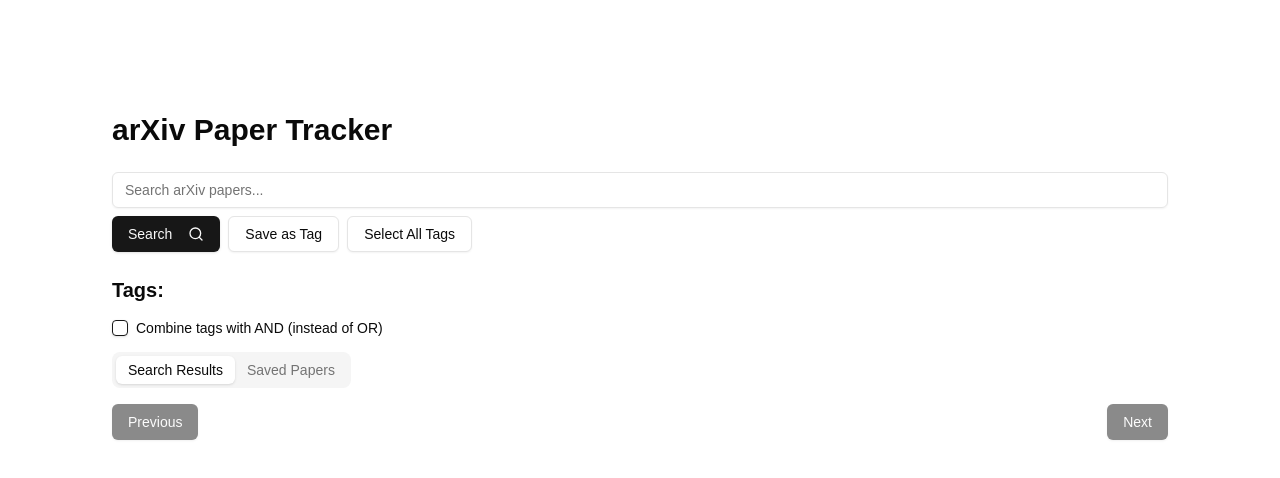
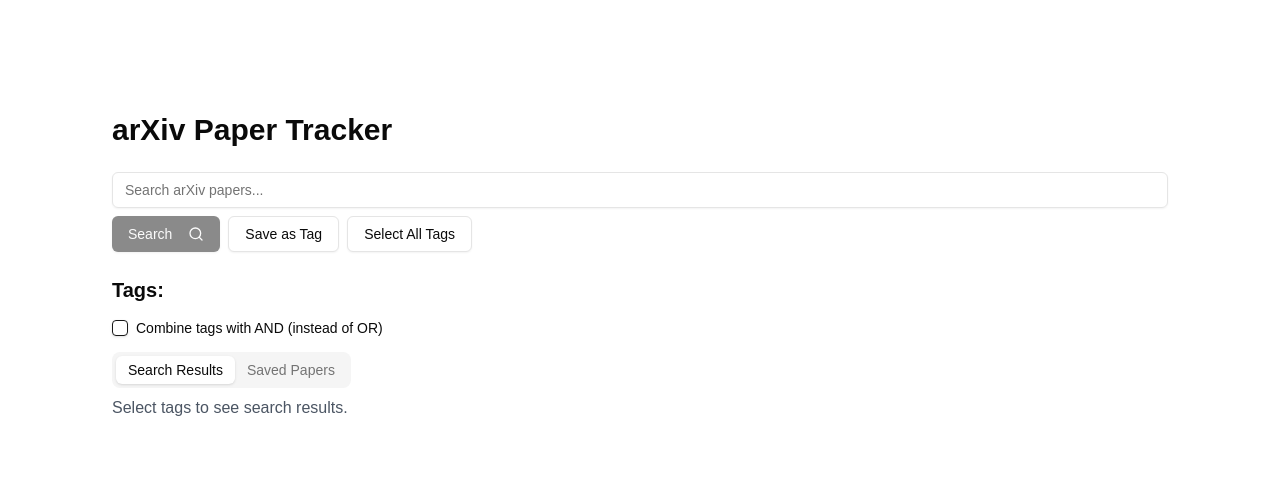
Before and after one commit to sdh0618/arxiv-tracker, a Next.js app: page / in a window 1280 px wide. Shown: the top 478 px of the page. Built offline with nearby package versions, Linux system fonts and the light colour scheme.

Commit message:
add functionality to handle selected tags and update search results accordingly

```diff
--- a/app/arxiv-tracker.tsx
+++ b/app/arxiv-tracker.tsx
@@ -53,6 +53,12 @@
     localStorage.setItem('savedPapers', JSON.stringify(savedPapers))
     localStorage.setItem('tags', JSON.stringify(tags))
   }, [savedPapers, tags])
+
+  useEffect(() => {
+    if (selectedTags.length > 0) {
+      searchPapers(0)
+    }
+  }, [selectedTags])
 
   const toggleAllTags = () => {
     if (allTagsSelected) {
@@ -157,7 +163,7 @@
           onChange={(e) => setQuery(e.target.value)}
           className="flex-grow"
         />
-        <Button onClick={() => searchPapers(0)} disabled={loading}>
+        <Button onClick={() => searchPapers(0)} disabled={loading || selectedTags.length === 0}>
           {loading ? "Searching..." : "Search"}
           <Search className="ml-2 h-4 w-4" />
         </Button>
@@ -228,7 +234,10 @@
           <TabsTrigger value="saved">Saved Papers</TabsTrigger>
         </TabsList>
         <TabsContent value="search">
-          {papers.map(paper => (
+          {selectedTags.length === 0 ? (
+            <p className="text-gray-600">Select tags to see search results.</p>
+          ) : (
+            papers.map(paper => (
               <Card key={paper.id} className="mb-4">
                 <CardHeader>
                   <CardTitle>{paper.title}</CardTitle>
@@ -252,7 +261,9 @@
                   </a>
                 </CardFooter>
               </Card>
-          ))}
+            ))
+          )}
+          {selectedTags.length > 0 && (
             <div className="flex justify-between mt-4">
               <Button onClick={() => searchPapers(currentPage - 1)} disabled={currentPage === 0}>
                 Previous
@@ -261,6 +272,7 @@
                 Next
               </Button>
             </div>
+          )}
         </TabsContent>
         <TabsContent value="saved">
           {savedPapers.map(paper => (
```
Lines whose indentation alone changed are shown as unchanged.
